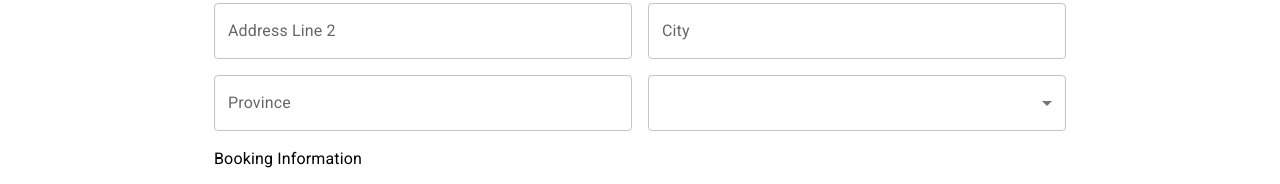
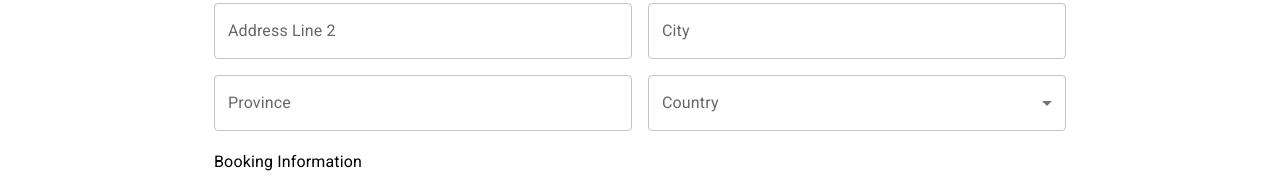
Before and after one commit to CJM1994/mui-formik, a React (Create React App) app: page / in a window 1280 px wide. Shown: the part 397-581 px from the top of the page. Built offline with nearby package versions, Linux system fonts and the light colour scheme.

Commit message:
add error handling to selectorWrap component and lebels

```diff
--- a/src/App.tsx
+++ b/src/App.tsx
@@ -137,7 +137,7 @@ const App = () => {
                     />
                   </Grid>
                   <Grid item xs={6}>
-                    <SelectorWrap name="country" />
+                    <SelectorWrap name="country" label="Country" />
                   </Grid>
                   <Grid item xs={12}>
                     <Typography>Booking Information</Typography>
--- a/src/components/FormsUI/SelectorWrap/index.tsx
+++ b/src/components/FormsUI/SelectorWrap/index.tsx
@@ -1,4 +1,7 @@
 import {
+  FormControl,
+  FormHelperText,
+  InputLabel,
   MenuItem,
   Select,
   SelectChangeEvent,
@@ -8,9 +11,10 @@ import { useField, useFormikContext } from "formik";
 
 interface Props {
   name: string;
+  label: string;
 }
 
-const SelectorWrap = ({ name, ...props }: Props): JSX.Element => {
+const SelectorWrap = ({ name, label, ...props }: Props): JSX.Element => {
   const [field, meta, helpers] = useField(name);
   const { setFieldValue } = useFormikContext();
 
@@ -19,20 +23,28 @@ const SelectorWrap = ({ name, ...props }: Props): JSX.Element => {
   };
 
   const MuiConfig: SelectProps = {
-    fullWidth: true,
+    label: label,
     variant: "outlined",
   };
 
+  const errorText = meta.touched && meta.error ? meta.error : "";
+  const isError = meta.touched && meta.error ? true : false;
+
   return (
+    <FormControl fullWidth>
+      <InputLabel error={isError}>{label}</InputLabel>
       <Select
         {...MuiConfig}
         {...field}
         {...props}
         onChange={(event) => handleChange(event)}
+        error={isError}
       >
         <MenuItem value={"Canada"}>Canada</MenuItem>
         <MenuItem value={"United States"}>United States</MenuItem>
       </Select>
+      <FormHelperText error={isError}>{errorText}</FormHelperText>
+    </FormControl>
   );
 };
 
```
Lines whose indentation alone changed are shown as unchanged.
